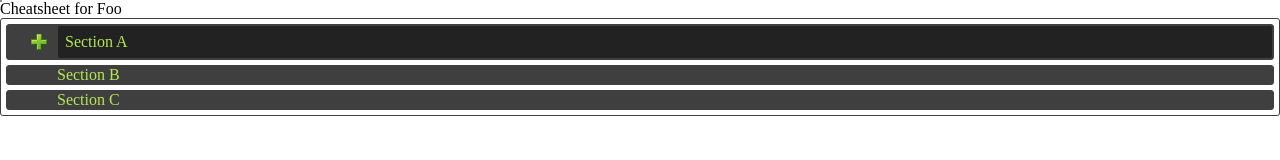
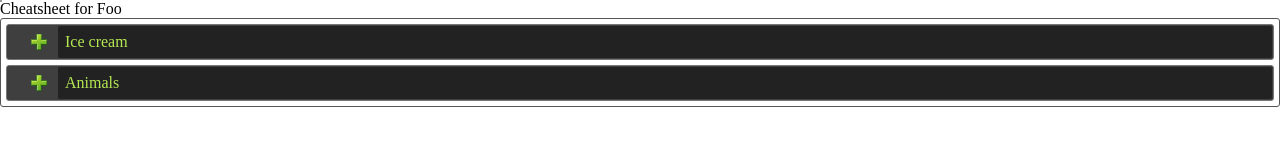
Before and after one commit to billyquith/cheatsheet, a plain HTML site: page html/index.html in a window 1280 px wide. Drawn offline with Linux system fonts and the light colour scheme.

Commit message:
Creates styled list

```diff
--- a/html/cheatsheet.css
+++ b/html/cheatsheet.css
@@ -1,6 +1,6 @@
 
 html, body, ul, li { margin:0; padding:0; }
-ul, li { list-style-type:none; color:#b5e853; border:1px solid #3f3f3f; }
-ul.cheatInfo li, ul#sortableListsBase li { padding-left:50px; margin:5px; border:1px solid #3f3f3f; background-color:#3f3f3f; }
+ul, li { list-style-type:none; color:#b5e853; border:1px solid #555; }
+ul.cheatInfo li, ul#sortableListsBase li { padding-left:50px; margin:5px; border:1px solid #777; background-color:#3f3f3f; }
 li div { padding:7px; background-color:#222; border:1px solid #3f3f3f; }
 li, ul, div { border-radius: 3px; }
--- a/html/index.html
+++ b/html/index.html
@@ -10,8 +10,39 @@
 
 <script type="text/javascript">
 
+function makeUl(list) {
+    var ul = $('<ul/>');
+    $.each(list, function(i) {
+        var item = $('<div/>').html(list[i]);
+        var li = $('<li/>').append(item).appendTo(ul);
+    });
+    return ul;
+}
+
+function makeNotes(nlist) { // [ { 'note':<string>, 'comment':<string> }, ... ]
+    var ul = $('<ul/>');
+    $.each(nlist, function(i) {
+        var n = nlist[i];
+        var note = $('<b/>').append(n['note'] + ' : ' + n['comment']);
+        var item = $('<div/>').html(note);
+        var li = $('<li/>').append(item).appendTo(ul);
+    });
+    return ul;
+}
+
+function makeSections(slist) {  // [ sections ... ]
+    var ul = $('<ul/>');
+    $.each(slist, function(i) {
+        var sect = slist[i];
+        var sitem = $('<div/>').text(sect['section']);
+        var items = makeNotes(sect['items']);
+        var li = $('<li/>').append(sitem).append(items).appendTo(ul);
+    });
+    return ul.addClass('cheatInfo listsClass');
+}
+
 $(document).ready(function(){
- //$("#msgid").html("This is Hello World by JQuery");
+
     var options = {
         opener: {
 			 active: true,
@@ -31,29 +62,35 @@ $(document).ready(function(){
 		}
     };
 
-    $("#infoList1").sortableLists(options);
+    var data = {
+        'sections': [
+            {
+                'section': 'Ice cream',
+                'items': [
+                    { 'note' : 'vanilla', 'comment':'tasty!' },
+                    { 'note' : 'chocolate', 'comment':'tasty!' },
+                    { 'note' : 'raspberry ripple', 'comment':'tasty!' },
+                ]
+            },{
+                'section': 'Animals',
+                'items': [
+                    { 'note' : 'dog', 'comment':'tasty!' },
+                    { 'note' : 'cat', 'comment':'tasty!' },
+                    { 'note' : 'walrus', 'comment':'tasty!' },
+                ]
+            }
+        ]
+    };
+
+    $('#infoHolder').append(makeSections(data['sections']));
+    $("#infoHolder").sortableLists(options);
 });
 
 </script>
 
 Cheatsheet for Foo
 
-<!--div id="msgid">
-</div-->
-
-<ul class="cheatInfo listsClass" id="infoList1">
-    <li><div>Section A</div>
-        <ul>
-            <li><div>Item 1</div></li>
-            <li><div>Item 1</div></li>
-            <li><div>Item 1</div></li>
-            <li><div>Item 1</div></li>
-            <li><div>Item 1</div></li>
-        </ul>
-    </li>
-    <li>Section B</li>
-    <li>Section C</li>
-</ul>
+<div id="infoHolder"></div>
 
 </body>
 </html>
```
